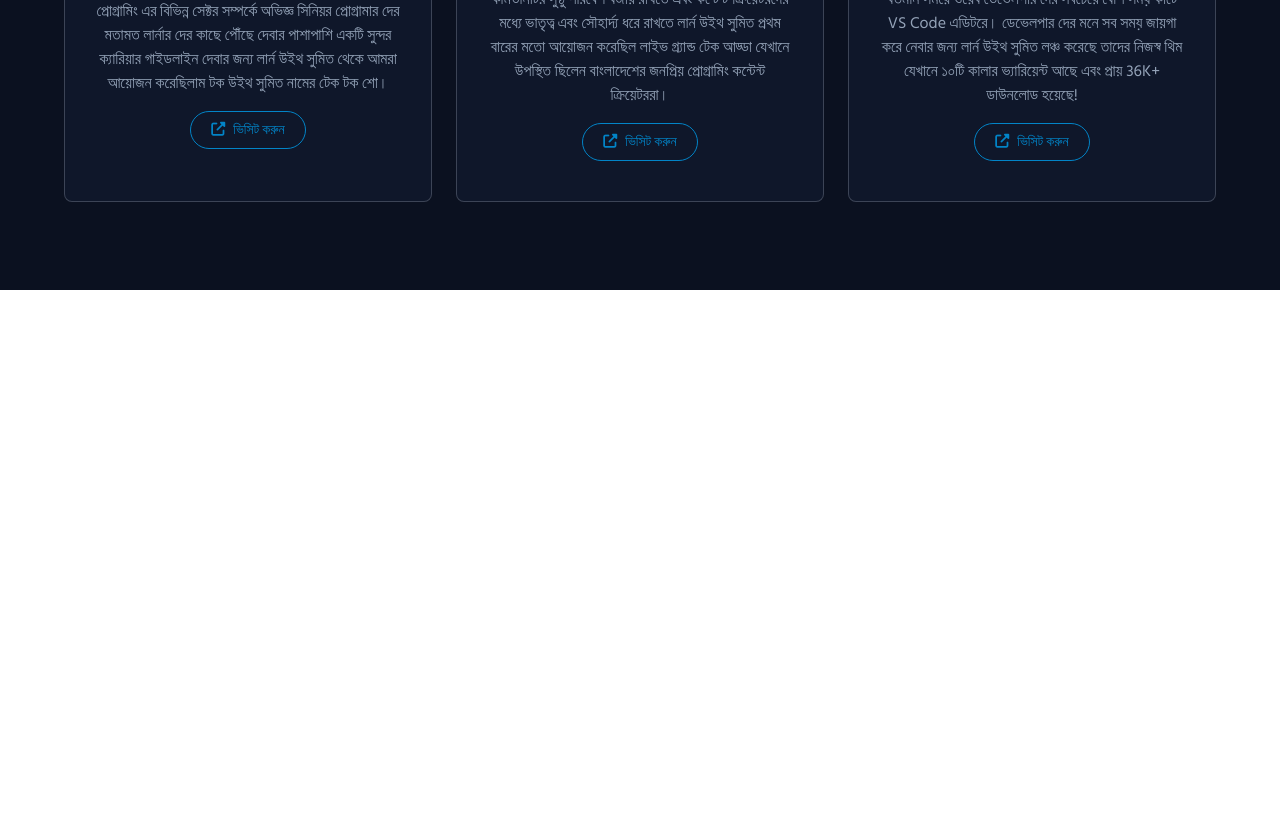
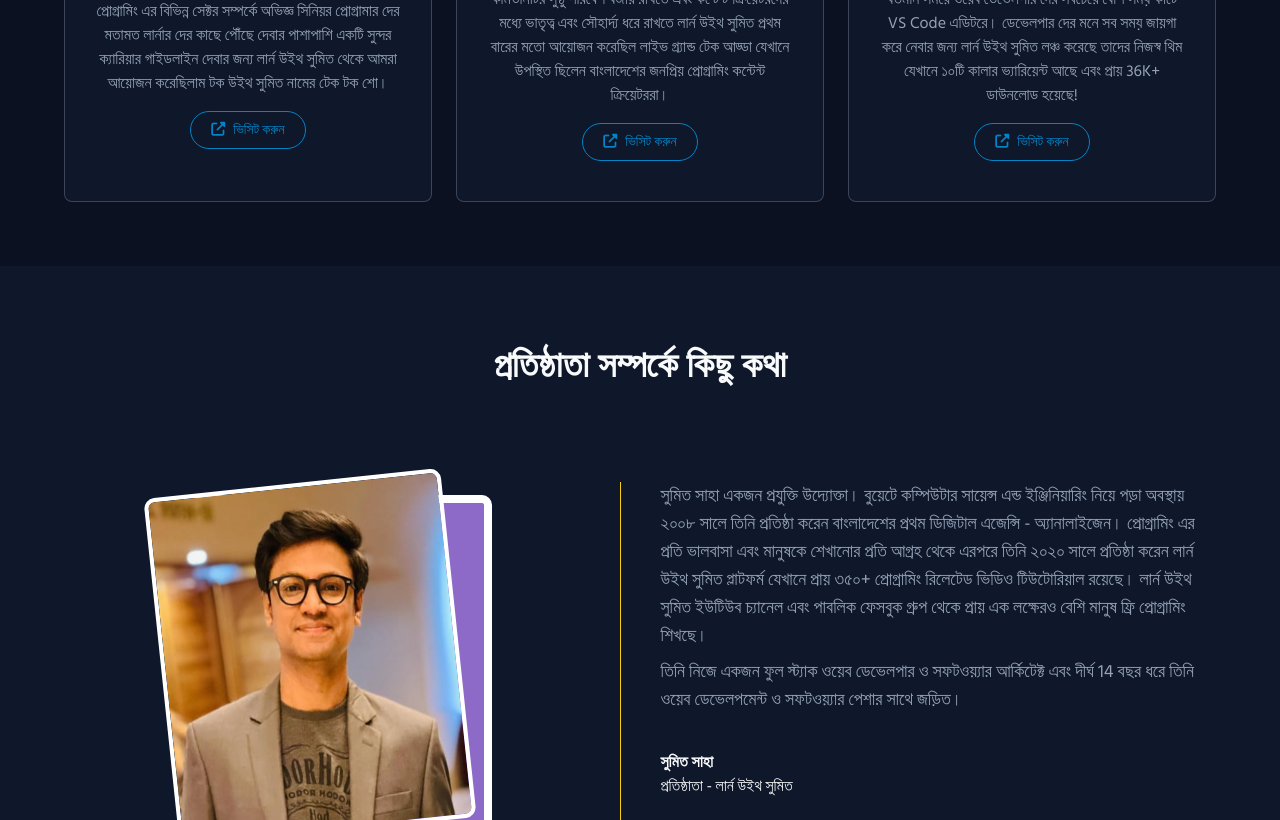
Before and after one commit to naims6/lws_clone, a website: page index.html in a window 1280 px wide. Shown: the part 2589-3409 px from the top of the page. Before the commit the page ends 2879 px from the top, so only its background shows below. Drawn offline with Linux system fonts and the light colour scheme; a web font is replaced by a local one.

Commit message:
about-author section added.

```diff
--- a/index.html
+++ b/index.html
@@ -194,7 +194,7 @@
         </div>
       </section>
 
-      <section id="tutorial" class="bg-main py-10 lg:py-16">
+      <section id="tutorial" class="bg-main py-8 lg:py-16">
         <div class="container">
           <div
             class="grid grid-cols-1 lg:grid-cols-10 gap-12 px-3 lg:px-16 mt-10"
@@ -341,7 +341,7 @@
         </div>
       </section>
 
-      <section id="community" class="bg-secondary py-10 lg:py-16">
+      <section id="community" class="bg-secondary py-6 lg:py-16">
         <div
           class="container flex-col flex items-center gap-6 lg:gap-12 justify-center"
         >
@@ -451,8 +451,58 @@
                 <i class="fa-solid fa-external-link-alt mr-2"></i>ভিসিট করুন
               </button>
             </div>
-            <div></div>
-            <div></div>
+          </div>
+        </div>
+      </section>
+
+      <section id="about-author" class="bg-main pt-8 pb-6 md:pt-20 md:pb-12">
+        <div class="container">
+          <div
+            class="text-center text-white text-2xl lg:text-4xl font-bold mb-16"
+          >
+            প্রতিষ্ঠাতা সম্পর্কে কিছু কথা
+          </div>
+
+          <div class="flex flex-col lg:flex-row px-4 lg:px-16">
+            <div class="flex-1 flex items-center justify-center">
+              <div
+                class="w-[230px] h-[280px] lg:w-[300px] lg:h-[350px] bg-[#8E6AC8] border-8 border-white rounded-[10px]"
+              >
+                <img
+                  class="rounded-[10px] h-full w-full transform -translate-y-3 -translate-x-8 scale-105 -rotate-6 border-4 border-white"
+                  src="./src/assets/author.png"
+                  alt=""
+                />
+              </div>
+            </div>
+
+            <div
+              class="flex-1 border-l border-transparent lg:border-[#FACC15] pl-0 lg:pl-10 mt-8"
+            >
+              <p class="text-secondary text-lg">
+                সুমিত সাহা একজন প্রযুক্তি উদ্যোক্তা। বুয়েটে কম্পিউটার সায়েন্স
+                এন্ড ইঞ্জিনিয়ারিং নিয়ে পড়া অবস্থায় ২০০৮ সালে তিনি প্রতিষ্ঠা করেন
+                বাংলাদেশের প্রথম ডিজিটাল এজেন্সি - অ্যানালাইজেন। প্রোগ্রামিং এর
+                প্রতি ভালবাসা এবং মানুষকে শেখানোর প্রতি আগ্রহ থেকে এরপরে তিনি
+                ২০২০ সালে প্রতিষ্ঠা করেন লার্ন উইথ সুমিত প্লাটফর্ম যেখানে প্রায়
+                ৩৫০+ প্রোগ্রামিং রিলেটেড ভিডিও টিউটোরিয়াল রয়েছে। লার্ন উইথ সুমিত
+                ইউটিউব চ্যানেল এবং পাবলিক ফেসবুক গ্রুপ থেকে প্রায় এক লক্ষেরও
+                বেশি মানুষ ফ্রি প্রোগ্রামিং শিখছে।
+              </p>
+              <p class="text-secondary mt-2 text-lg">
+                তিনি নিজে একজন ফুল স্ট্যাক ওয়েব ডেভেলপার ও সফটওয়্যার আর্কিটেক্ট
+                এবং দীর্ঘ 14 বছর ধরে তিনি ওয়েব ডেভেলপমেন্ট ও সফটওয়্যার পেশার
+                সাথে জড়িত।
+              </p>
+              <div class="mt-9 mb-7">
+                <h2 class="text-white font-bold">সুমিত সাহা</h2>
+                <h3 class="text-white">প্রতিষ্ঠাতা - লার্ন উইথ সুমিত</h3>
+              </div>
+              <img class="w-[100px] mb-2" src="./src/assets/logo.svg" alt="" />
+              <span class="text-secondary"
+                >ট্রেড লাইসেন্স - TRAD/DNCC/009595/2022</span
+              >
+            </div>
           </div>
         </div>
       </section>
```
Also changed, not shown: dist/css/style.css, src/assets/author.png (added).
